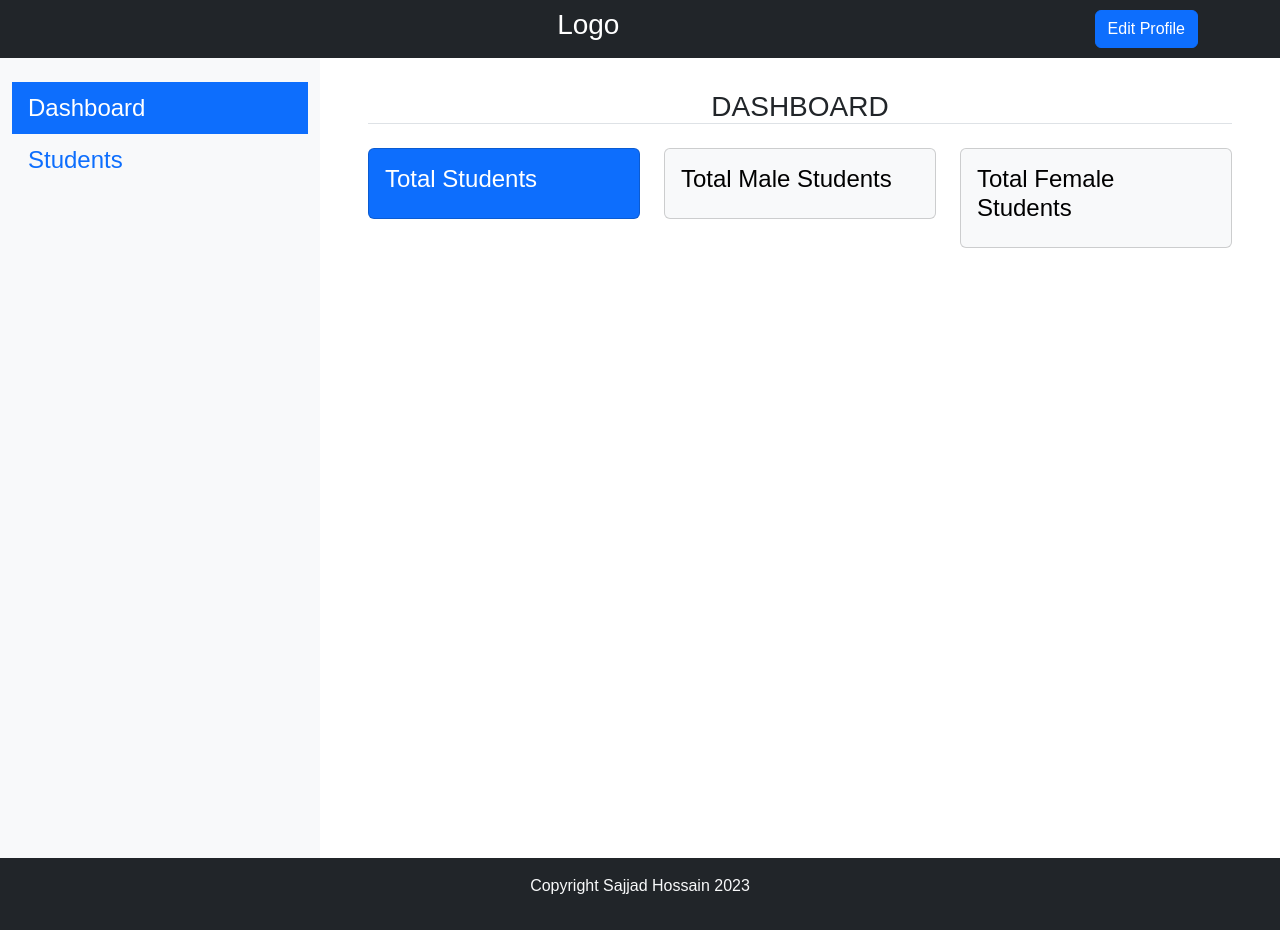
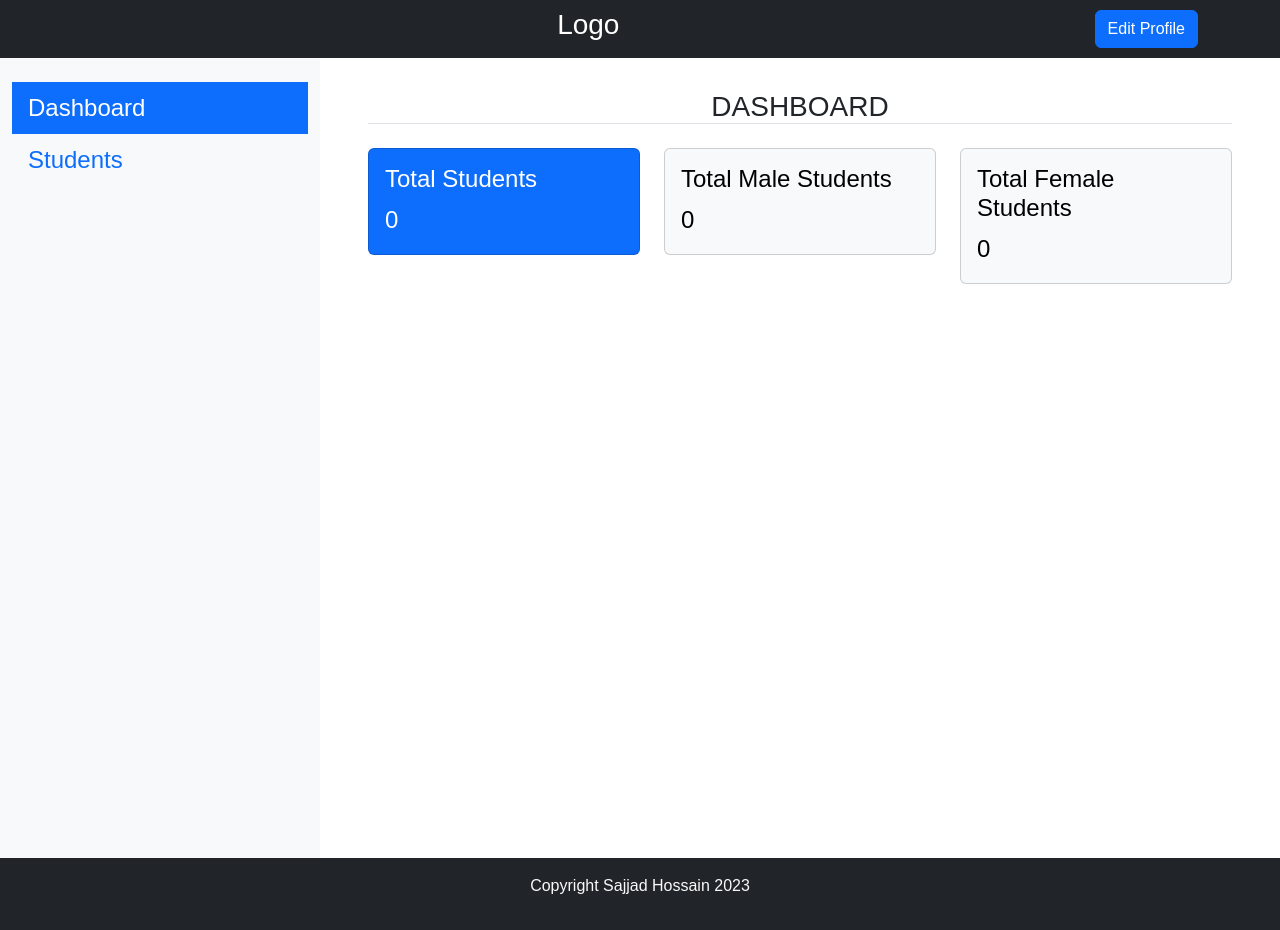
Before and after one commit to sajjad960/RosetechTask, a React (Vite) app in the folder Frontend/: page / in a window 1280 px wide. Built offline with nearby package versions, Linux system fonts and the light colour scheme; no server answers.

Commit message:
rendered students data into table

```diff
--- a/Frontend/src/hooks/Api/useCustomFetch.tsx
+++ b/Frontend/src/hooks/Api/useCustomFetch.tsx
@@ -1,11 +1,5 @@
 import { useCallback, useEffect, useState } from "react";
 import { toast } from "react-toastify";
-
-export interface Students {
-  id: string;
-  name: string;
-  gender: string;
-}
 
 interface fetchProps {
   url: string,
@@ -14,9 +8,8 @@ interface fetchProps {
 
 export const useCustomFetch = (fetchOptions: fetchProps) => {
   const {url, options} = fetchOptions;
-  const [data, setData] = useState<Students[]>();
+  const [data, setData] = useState([]);
   const [loading, setLoading] = useState<boolean>(true);
-  const [error, setError] = useState<string>();
 
   const fetchData = useCallback(async () => {
     try {
@@ -32,7 +25,7 @@ export const useCustomFetch = (fetchOptions: fetchProps) => {
     // eslint-disable-next-line @typescript-eslint/no-explicit-any
     } catch (error: any) {
       // Handle the error if needed
-      setError(error?.message);
+      console.log(error)
     } finally {
       // Do cleanup or finalization if needed
       setLoading(false);
@@ -46,5 +39,5 @@ export const useCustomFetch = (fetchOptions: fetchProps) => {
     };
   }, [fetchData]);
 
-  return { data, loading, error };
+  return { data, loading };
 };
--- /dev/null
+++ b/Frontend/src/views/MainContent/Common/types.ts
@@ -0,0 +1,5 @@
+export interface StudentProps {
+    id: string;
+    name: string;
+    gender: string;
+  }
--- a/Frontend/src/views/MainContent/DashBoard/DashBoard.tsx
+++ b/Frontend/src/views/MainContent/DashBoard/DashBoard.tsx
@@ -1,17 +1,13 @@
 import { Card, Container, Row, Col } from "react-bootstrap";
-import { useMemo } from "react";
+import { useEffect, useMemo, useState } from "react";
 import { useCustomFetch } from "../../../hooks/Api/useCustomFetch";
-
-
-
-export interface Students {
-  id: string;
-  name: string;
-  gender: string;
-}
+import { StudentProps } from "../Common/types";
 
 
 const DashboardContent = () => {
+  const [students, setstudents] = useState<StudentProps[]>();
+
+  // Get Data And Set Into State START
   const useApiConfig = useMemo(() => {
     return {
       url: "http://127.0.0.1:5005/api/v1/students",
@@ -19,25 +15,31 @@ const DashboardContent = () => {
     };
   }, []);
 
-  const { data, loading, error } = useCustomFetch(useApiConfig);
+  const { data, loading } = useCustomFetch(useApiConfig);
+
+  useEffect(() => {
+    setstudents(data)
+  }, [data])
+  // Get Data And Set Into State END
+
 
 
   const cardData = [
     {
       title: "Total Students",
-      data: data?.reduce((acc) => acc + 1, 0),
+      data: students?.reduce((acc) => acc + 1, 0),
       style: "bg-primary text-white",
     },
     {
       title: "Total Male Students",
-      data: data
+      data: students
         ?.filter((student) => student?.gender === "male")
         .reduce((acc) => acc + 1, 0),
       style: "bg-light text-black",
     },
     {
       title: "Total Female Students",
-      data: data
+      data: students
         ?.filter((student) => student?.gender === "female")
         .reduce((acc) => acc + 1, 0),
       style: "bg-light text-black",
@@ -45,9 +47,6 @@ const DashboardContent = () => {
   ];
 
 
-  if (error) {
-    console.log(error);
-  }
 
   return (
     <Container fluid>
--- a/Frontend/src/views/MainContent/Students/Components/StudentTable.tsx
+++ b/Frontend/src/views/MainContent/Students/Components/StudentTable.tsx
@@ -1,11 +1,11 @@
 import React from "react";
 import { Table, Button } from "react-bootstrap";
-import { Student } from "./common/types";
 import { isAuthCookieAvailable } from "../../../../utils/cookie";
 import { toast } from "react-toastify";
+import { StudentProps } from "../../Common/types";
 
 interface StudentTableProps {
-  students: Student[];
+  students: StudentProps[];
 }
 
 const StudentTable: React.FC<StudentTableProps> = ({ students }) => {
@@ -29,7 +29,7 @@ const StudentTable: React.FC<StudentTableProps> = ({ students }) => {
           </tr>
         </thead>
         <tbody>
-          {students.map((student) => (
+          {students?.map((student) => (
             <tr key={student.id}>
               <td>{student.name}</td>
               <td>{student.id}</td>
--- a/Frontend/src/views/MainContent/Students/Components/common/types.ts
+++ /dev/null
@@ -1,5 +0,0 @@
-export interface Student {
-    id: number;
-    name: string;
-    gender: string;
-  }
--- a/Frontend/src/views/MainContent/Students/Students.tsx
+++ b/Frontend/src/views/MainContent/Students/Students.tsx
@@ -1,52 +1,69 @@
 // StudentsContent.tsx
-import React, { useState } from 'react';
-import { Container, Row, Col } from 'react-bootstrap';
-import AddStudentForm from './Components/AddStudentForm';
-import SearchStudentsForm from './Components/SearchStudentsForm';
-import StudentTable from './Components/StudentTable';
-import { Student } from './Components/common/types';
+import React, { useEffect, useMemo, useState } from "react";
+import { Container, Row, Col } from "react-bootstrap";
+import AddStudentForm from "./Components/AddStudentForm";
+import SearchStudentsForm from "./Components/SearchStudentsForm";
+import StudentTable from "./Components/StudentTable";
+import { useCustomFetch } from "../../../hooks/Api/useCustomFetch";
+import { StudentProps } from "../Common/types";
 
+const Students = () => {
+  const [students, setStudents] = useState<StudentProps[]>();
 
-const studentsData: Student[] = [
-  { id: 1, name: 'John', gender: 'male' },
-  { id: 2, name: 'Jane', gender: 'female' },
-];
+  // Get Data And Set Into State START
+  const useApiConfig = useMemo(() => {
+    return {
+      url: "http://127.0.0.1:5005/api/v1/students",
+      options: {},
+    };
+  }, []);
 
-const Students: React.FC = () => {
-  const [students, setStudents] = useState(studentsData);
+  const { data, loading } = useCustomFetch(useApiConfig);
 
-  const handleAddStudent = () => {
-  };
+  useEffect(() => {
+    setStudents(data);
+  }, [data]);
+  // Get Data And Set Into State END
+
+  const handleAddStudent = () => {};
 
   const handleSearchStudents = (searchTerm: string) => {
-    const filteredStudents = studentsData.filter((student) =>
+    const filteredStudents = students?.filter((student) =>
       student.name.toLowerCase().includes(searchTerm.toLowerCase())
     );
     setStudents(filteredStudents);
   };
 
+
+
   return (
     <Container fluid>
-         <h3 className="text-center text-uppercase mt-2 mb-4 border-bottom  ">Students</h3>
+      <h3 className="text-center text-uppercase mt-2 mb-4 border-bottom  ">
+        Students
+      </h3>
       <Row>
         <Col md={6}>
           <AddStudentForm onSubmit={handleAddStudent} />
         </Col>
       </Row>
 
-      <Row className='mt-3 '>
+      <Row className="mt-3 ">
         <Col md={6}>
           <SearchStudentsForm onSearch={handleSearchStudents} />
         </Col>
       </Row>
 
-      <Row className='mt-4'>
+      <Row className="mt-4">
         <Col>
-          <StudentTable students={students} />
+          {loading ? (
+            <h4>Loading...</h4>
+          ) : (
+            <StudentTable students={students || []} />
+          )}
         </Col>
       </Row>
     </Container>
-  )
-}
+  );
+};
 
-export default Students
+export default Students;
```
Also changed, not shown: 1 other file (tests, documents, lock files or other folders).
